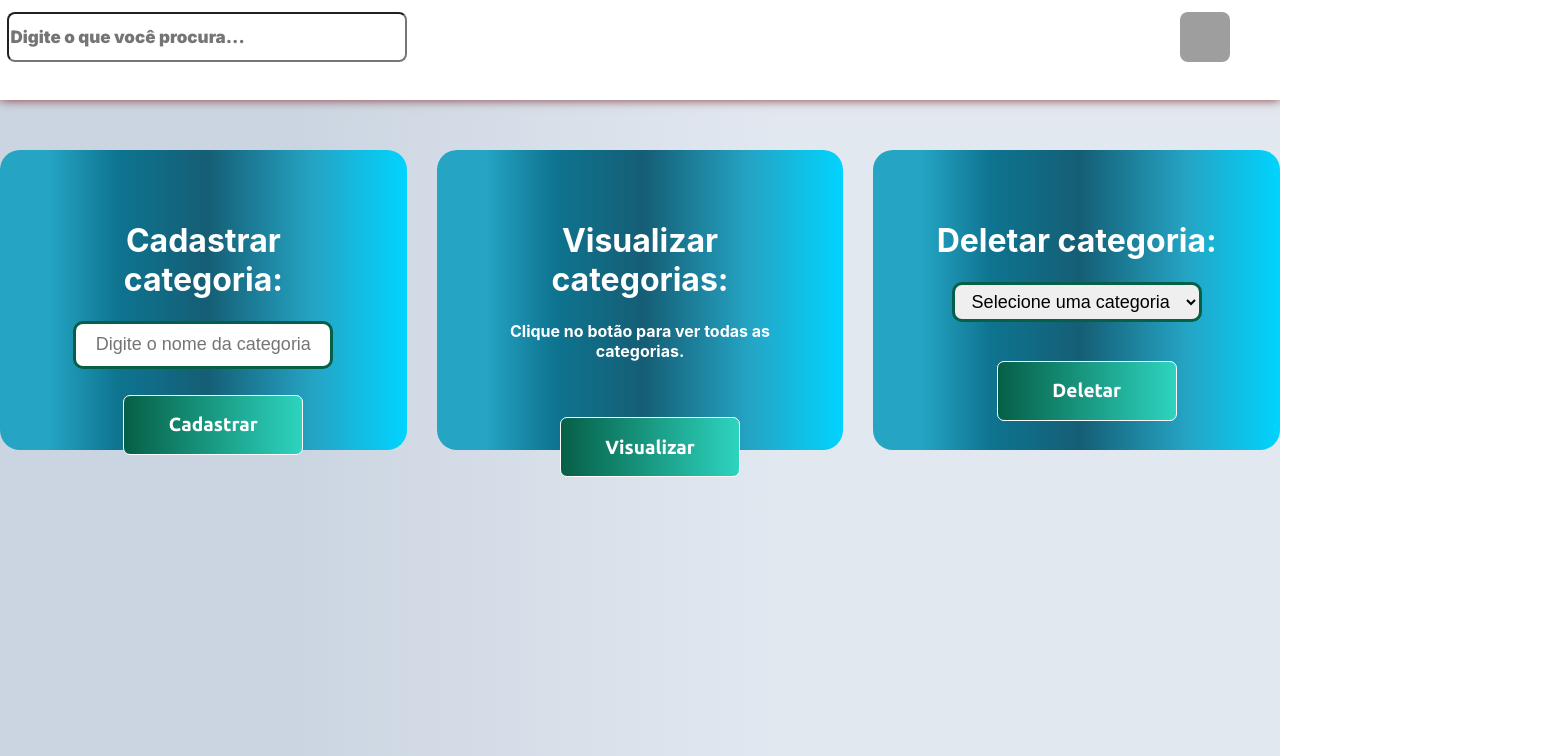
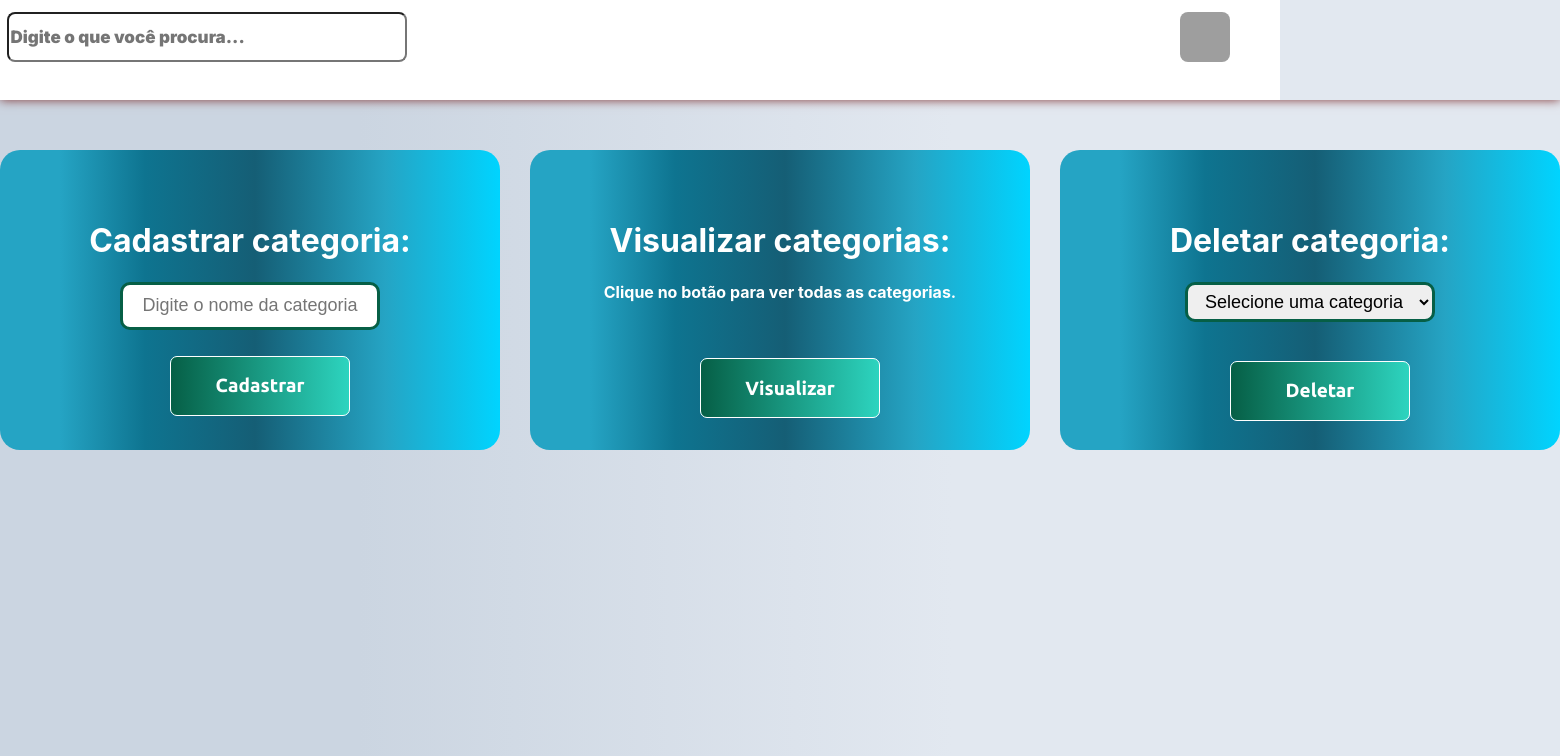
Before and after one commit to Eliabesilva317/Infoproduto, a React (Create React App) app in the folder web/card-web/: page /homeAdm in a window 1280 px wide. Shown: the top 756 px of the page, 1560 px wide, since content can reach past the window. Built offline with nearby package versions, Linux system fonts and the light colour scheme; grey boxes are pictures that could not be loaded.

Commit message:
Corrigindo vazamento de estilo

```diff
--- a/web/card-web/src/pages/HomeAdm/index.js
+++ b/web/card-web/src/pages/HomeAdm/index.js
@@ -1,6 +1,6 @@
 import { useState } from "react";
 import { Link } from "react-router-dom";
-import "../HomeAdm/styles.scss";
+import styles from "./styles.module.scss";
 
 const HomeAdm = () => {
   const [searchTerm, setSearchTerm] = useState("");
@@ -9,9 +9,9 @@
     setSearchTerm(event.target.value);
   };
   return (
-    <div className="container">
+    <div className={styles.container}>
       <div className="row"></div>
-      <div className="ROW">
+      <div className={styles.ROW}>
         <div className="space">
           <div className="logo">
             <input
@@ -36,8 +36,8 @@
         </div>
       </div>
 
-      <div className="content">
-        <div className="category register-category">
+      <div className={styles.content}>
+        <div className={`${styles.category} ${styles.registerCategory}`}>
           <h1>Cadastrar categoria:</h1>
           <form>
             <input type="text" placeholder="Digite o nome da categoria" />
@@ -46,7 +46,7 @@
           </form>
         </div>
 
-        <div className=" category list-category">
+        <div className={`${styles.category} ${styles.listCategory}`}>
           <h1>Visualizar categorias:</h1>
 
           <h4>Clique no botão para ver todas as categorias.</h4>
@@ -54,7 +54,7 @@
           <button type="submit">Visualizar</button>
         </div>
 
-        <div className="category delete-category">
+        <div className={`${styles.category} ${styles.deleteCategory}`}>
           <h1>Deletar categoria:</h1>
           <form>
             <select>
--- a/web/card-web/src/pages/HomeAdm/styles.scss
+++ b/web/card-web/src/pages/HomeAdm/styles.module.scss
@@ -6,6 +6,7 @@
 
 .ROW {
   height: 100px;
+  box-shadow: 0 0 10px rgb(131, 58, 58);
 }
 
 .content {
@@ -69,12 +70,12 @@
 }
 
 
-.list-category {
+.listCategory {
   margin-left: 30px;
   margin-right: 30px;
 }
 
-.list-category button {
+.listCategory button {
   margin-top: 35px;
 }
 
```
